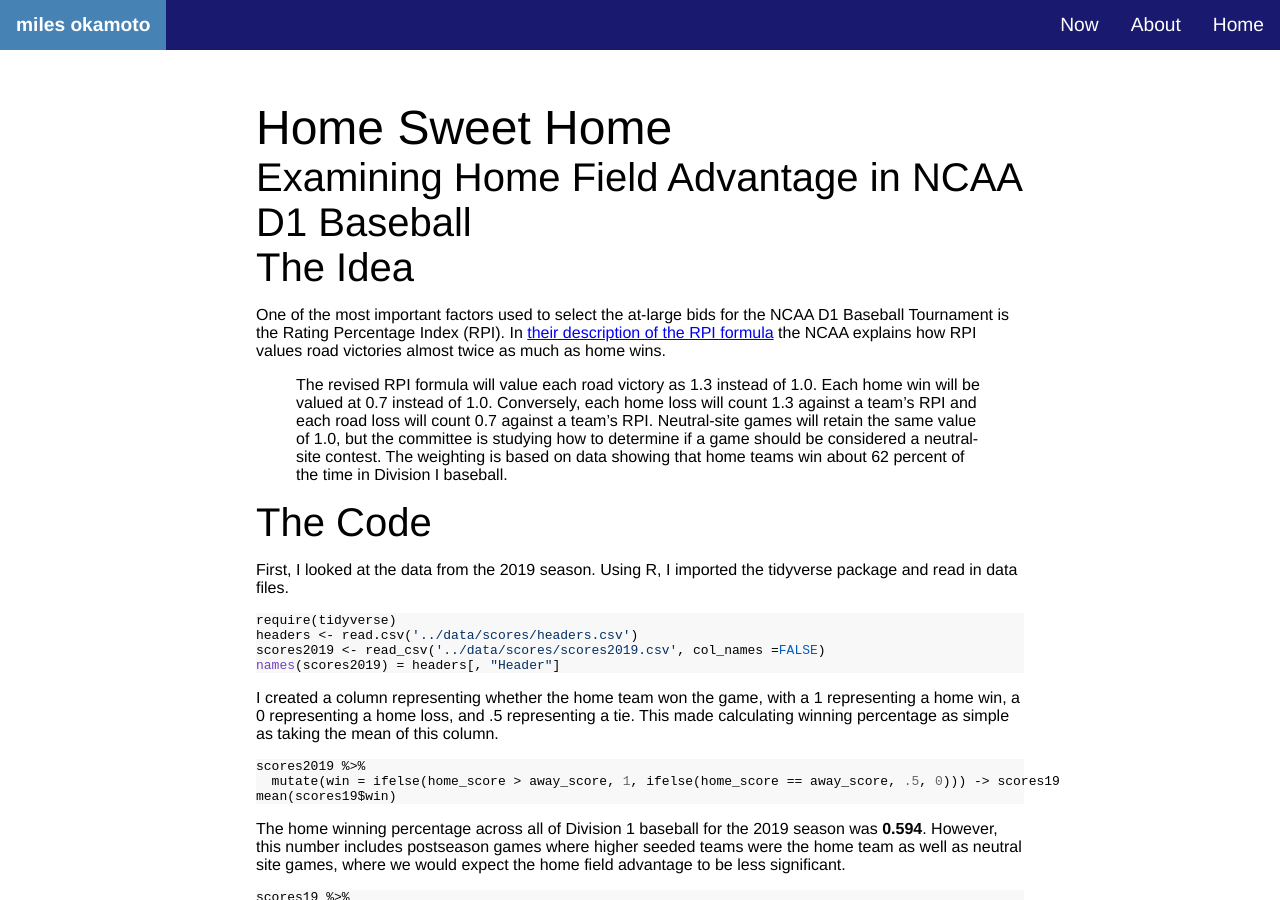
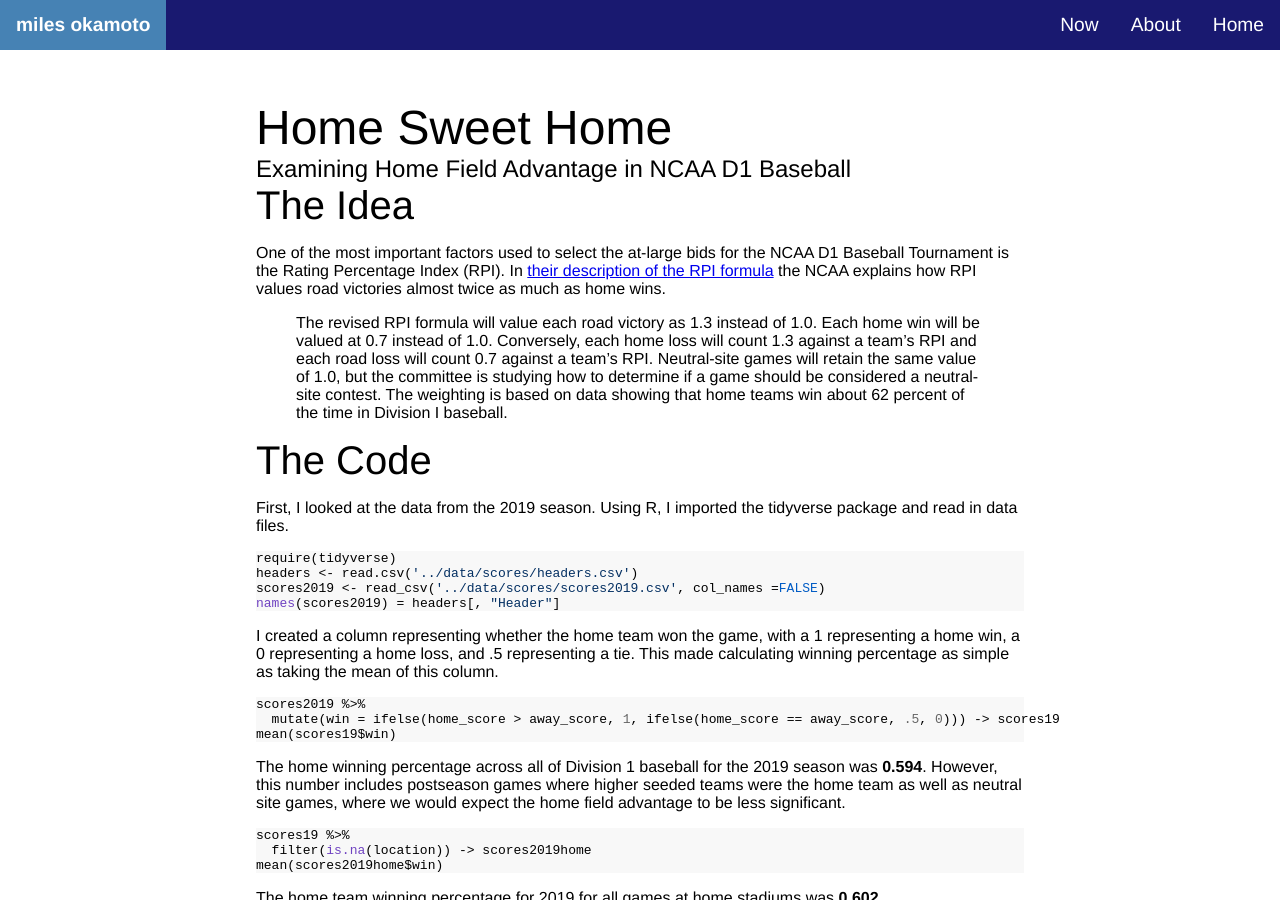
Before and after one commit to milesok/milesok.github.io, a Jekyll site: the page built from _posts/ncaa-baseball/2019-07-25-home-sweet-home.md, in a window 1280 px wide and 900 px high. Built offline with Jekyll 4.4.1, drawn with Linux system fonts in a browser that asks for light colours; some web fonts are replaced.

Commit message:
Update post.html
change heading level

```diff
--- a/_layouts/post.html
+++ b/_layouts/post.html
@@ -6,7 +6,7 @@ layout: default
     <h2>{{ page.title }}</h2>
   {%- endif -%}
   {%- if page.subtitle -%}
-    <h3>{{ page.subtitle }}</h3>
+    <h4>{{ page.subtitle }}</h4>
   {%- endif -%}
     {{ content }}
   </div>
```
